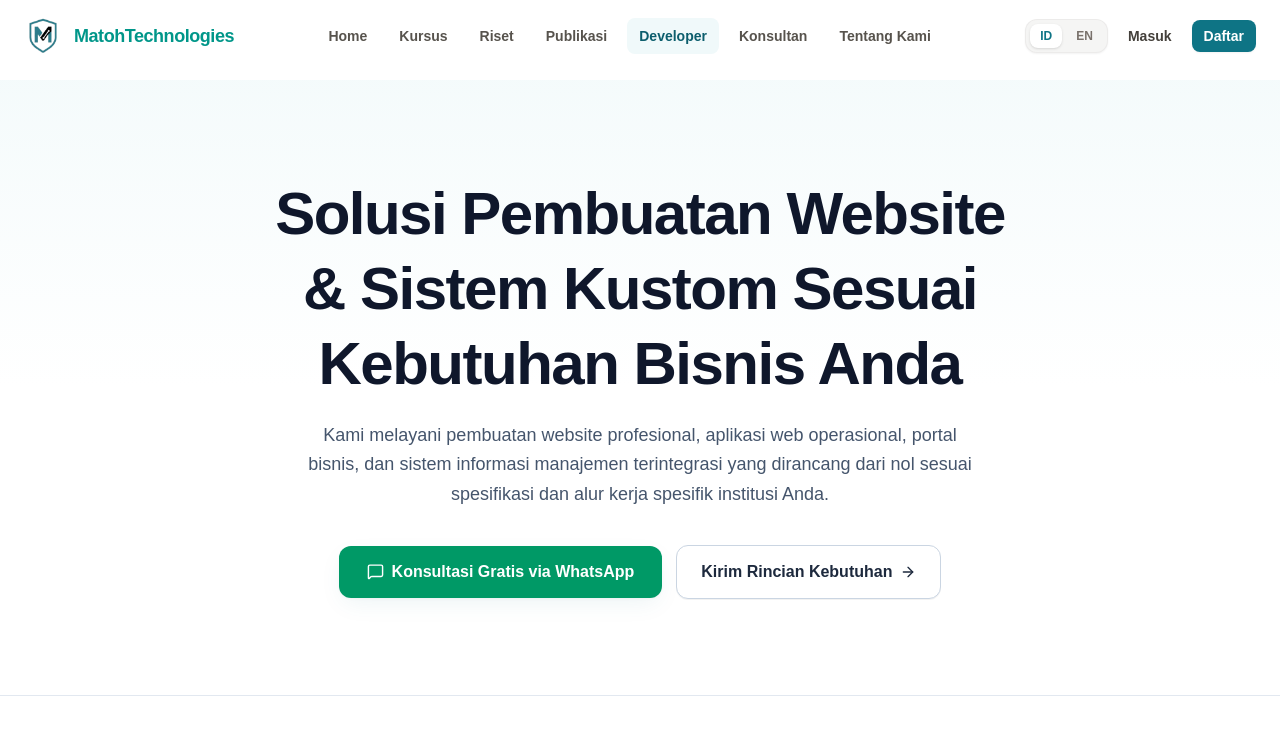
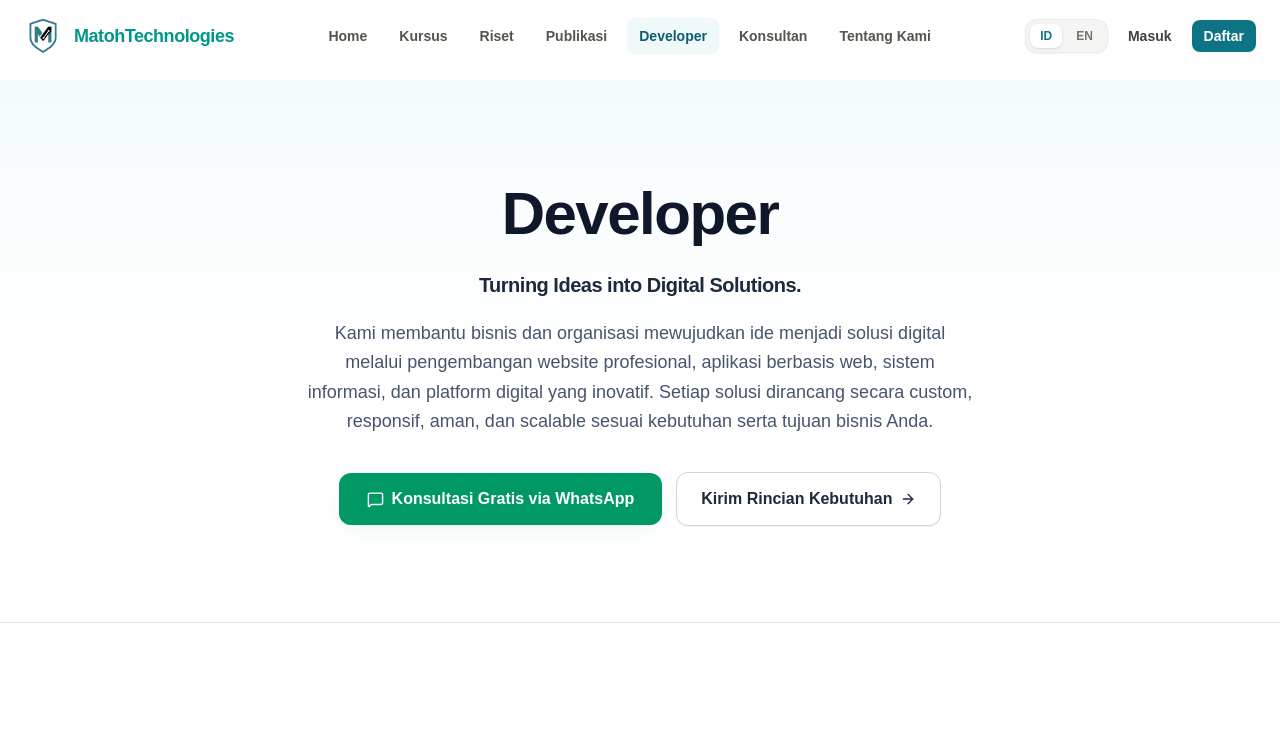
Before and after one commit to matohtechnologies/matoh-lms, a Next.js app: page /developer in a window 1280 px wide. Shown: the top 738 px of the page. Built offline with nearby package versions, Linux system fonts and the light colour scheme; no server answers.

Commit message:
feat(developer): update title to Developer, add tagline and description

```diff
--- a/src/app/(public)/developer/page.tsx
+++ b/src/app/(public)/developer/page.tsx
@@ -133,15 +133,20 @@ export default async function DeveloperPage() {
               className="text-4xl sm:text-5xl lg:text-6xl font-extrabold text-slate-900 tracking-tight leading-tight"
               style={{ fontFamily: "var(--font-poppins, sans-serif)" }}
             >
-              {isEn
-                ? "Build Tailored Websites & Systems Designed for Your Business"
-                : "Solusi Pembuatan Website & Sistem Kustom Sesuai Kebutuhan Bisnis Anda"}
+              {isEn ? "Developer" : "Developer"}
             </h1>
+
+            <p
+              className="text-lg sm:text-xl font-bold text-slate-800 tracking-tight"
+              style={{ fontFamily: "var(--font-poppins, sans-serif)" }}
+            >
+              Turning Ideas into Digital Solutions.
+            </p>
 
             <p className="text-base sm:text-lg text-slate-600 leading-relaxed max-w-2xl mx-auto">
               {isEn
-                ? "PT. Matoh Technologies Indonesia provides end-to-end software development: company profiles, custom web applications, e-commerce, and enterprise ERP/CRM systems engineered to match your exact business processes."
-                : "Kami melayani pembuatan website profesional, aplikasi web operasional, portal bisnis, dan sistem informasi manajemen terintegrasi yang dirancang dari nol sesuai spesifikasi dan alur kerja spesifik institusi Anda."}
+                ? "We help businesses and organizations turn ideas into digital solutions through the development of professional websites, web-based applications, information systems, and innovative digital platforms. Every solution is custom-built, responsive, secure, and scalable to meet your business needs and goals."
+                : "Kami membantu bisnis dan organisasi mewujudkan ide menjadi solusi digital melalui pengembangan website profesional, aplikasi berbasis web, sistem informasi, dan platform digital yang inovatif. Setiap solusi dirancang secara custom, responsif, aman, dan scalable sesuai kebutuhan serta tujuan bisnis Anda."}
             </p>
 
             {/* Action Buttons */}
```
